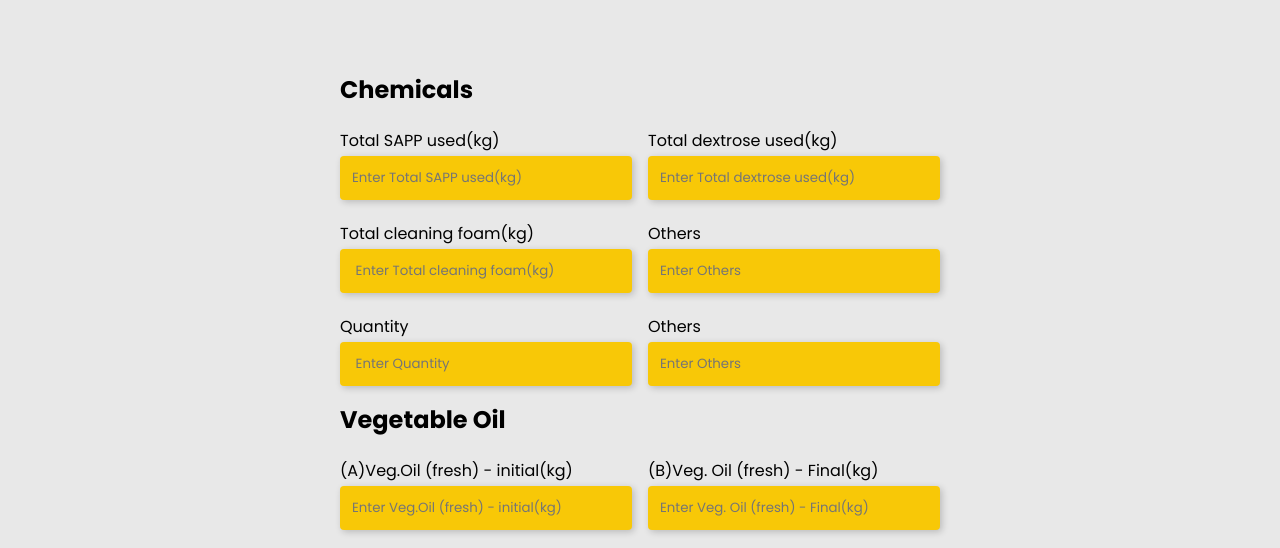
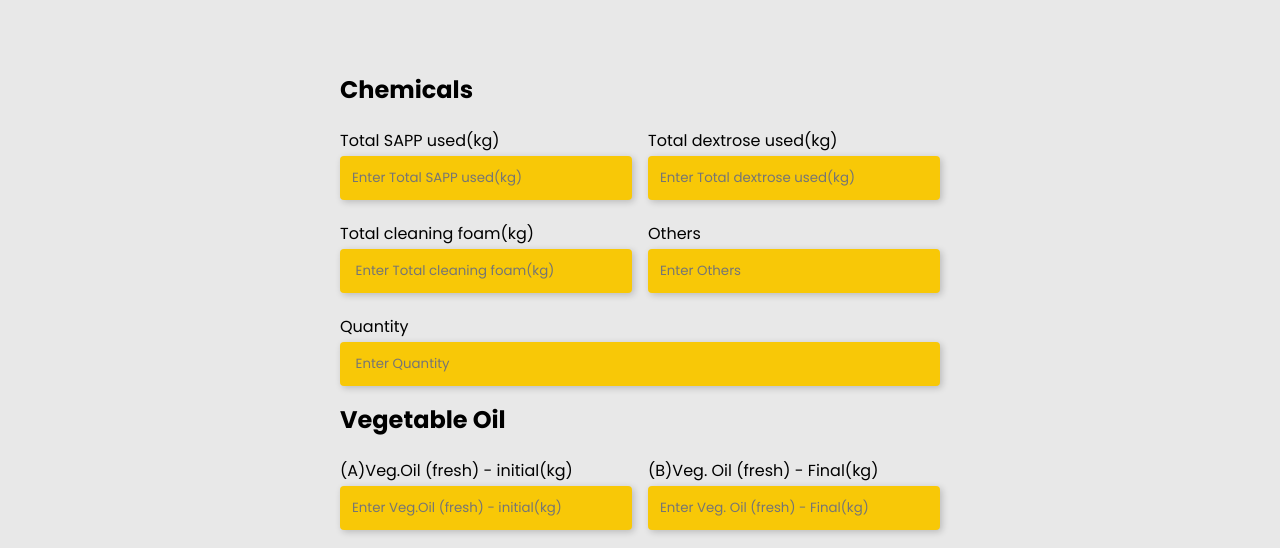
Before and after one commit to muzivirux/Shift-Consumables-form, a plain HTML site: page index.html in a window 1280 px wide. Shown: the part 216-764 px from the top of the page. Drawn offline with Linux system fonts and the light colour scheme.

Commit message:
changing Ui

```diff
--- a/index.html
+++ b/index.html
@@ -54,20 +54,15 @@
                             placeholder="Enter Others" step=".1">
                 </div>
             </div>
-            <div class="RSD">
+
                 <div class="wrapper">
                     <label for="RSD">Quantity</label>
                         <input type="number" required min="0" id="wapdaoffpeakend"
                             name="Quantity for ShiftConsumables" required
                             placeholder=" Enter Quantity" >
                 </div>
-                <div class="wrapper">
-                    <label for="RSD">Others</label>
-                        <input type="number" required min="0" id="wapdaoffpeakend"
-                            name="Others2" required
-                            placeholder="Enter Others" step=".1">
-                </div>
-            </div>
+
+
              <!-- second third -->
              <h2>Vegetable Oil</h2>
              <div class="RSD">
```
